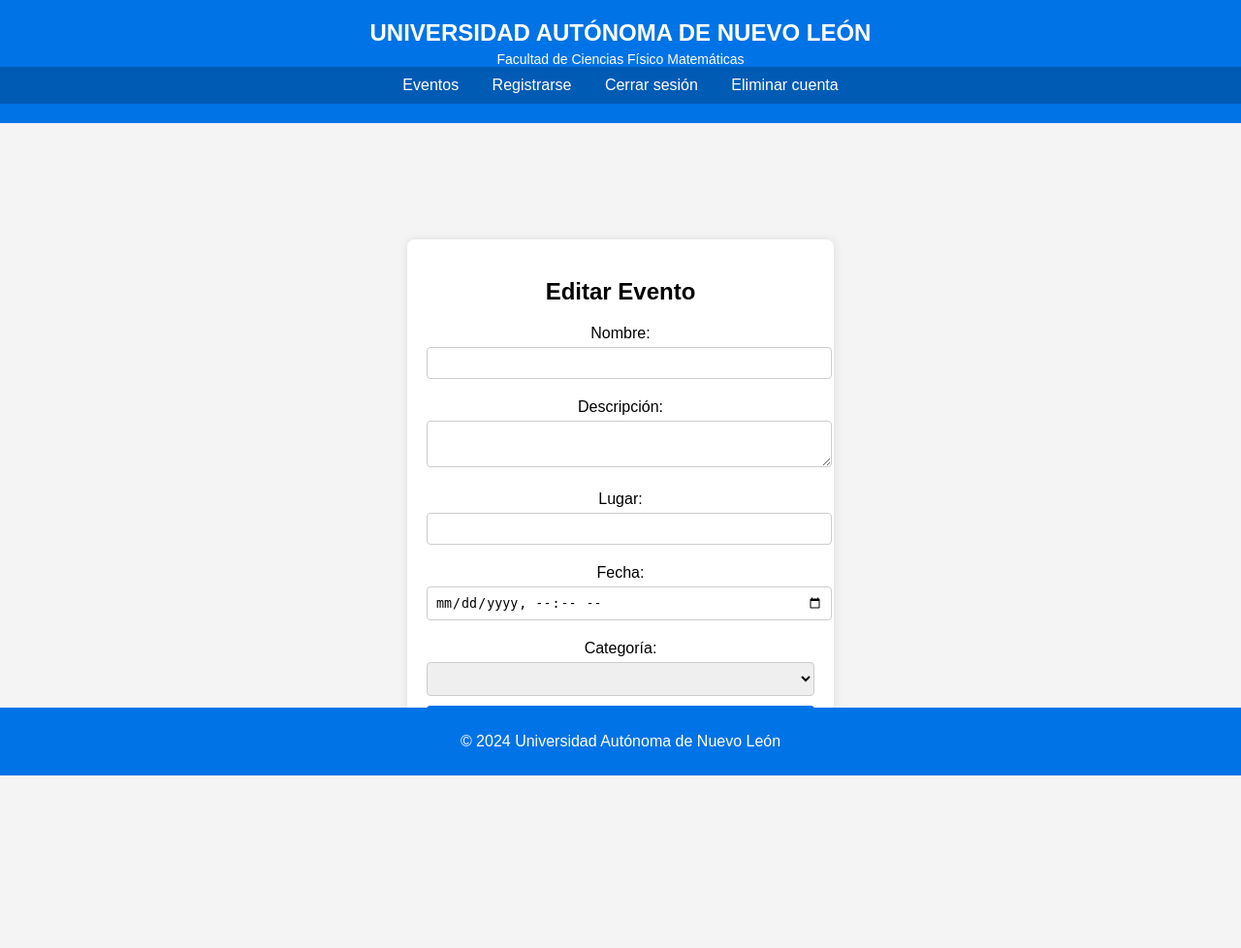
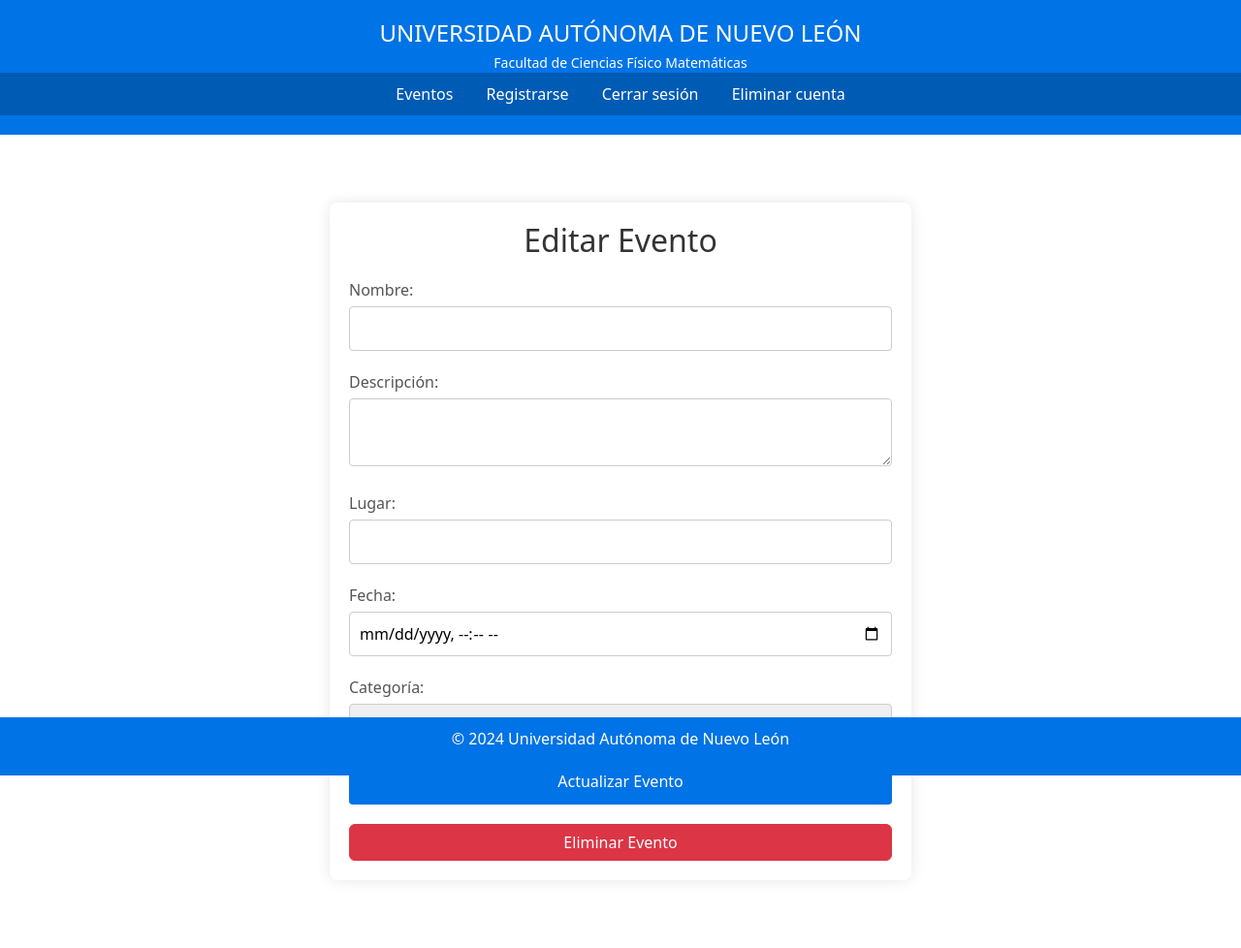
Before and after one commit to AlexisAndradeDev/SistemaEventosUANL, a Django app: template sistemaeventos/eventos/templates/eventos/editar_evento.html in a window 1280 px wide. Shown: the whole page at 97% size. Before the commit the page ends 800 px from the top, so only its background shows below. Run offline with Django 5.2, Linux system fonts and the light colour scheme; the template is opened without the code that fills it, so the values that code supplies are empty.

Commit message:
Mejorado diseño de detalle y editar evento; corregido bug de fecha en editar evento; eliminados messages

```diff
--- a/sistemaeventos/authentication/views.py
+++ b/sistemaeventos/authentication/views.py
@@ -20,13 +20,11 @@
         user = execute_sql("SELECT * FROM Usuario WHERE email = %s", [email])
 
         if not user:
-            messages.error(request, 'Correo electrónico inválido')
             return redirect(reverse('login'))
 
         user = execute_sql("EXEC login_user @Email = %s, @Password = %s", [email, password])
 
         if not user:
-            messages.error(request, "Contraseña inválida")
             return redirect(reverse('login'))
         else:
             # Autenticación manual ya que no estamos utilizando el modelo de Django
@@ -46,7 +44,6 @@
         user = execute_sql("SELECT * FROM Usuario WHERE email = %s", [email])
 
         if user:
-            messages.info(request, "El correo electrónico ya está registrado.")
             return redirect(reverse('register'))
 
         execute_sql(
@@ -54,7 +51,6 @@
             [email, nombre, apellido_paterno, apellido_materno, password]
         )
 
-        messages.info(request, "Cuenta creada con éxito")
         user_logout(request)
         return redirect(reverse('login'))
 
--- a/sistemaeventos/eventos/static/eventos/editar_evento.css
+++ b/sistemaeventos/eventos/static/eventos/editar_evento.css
@@ -1,45 +1,45 @@
-body {
-    font-family: Arial, sans-serif;
-    background-color: #f4f4f4;
-    margin: 0;
-    padding: 0;
-}
-
 .container {
     background-color: white;
     padding: 20px;
     border-radius: 8px;
-    box-shadow: 0 0 10px rgba(0, 0, 0, 0.1);
-    width: 400px;
+    box-shadow: 0 0 15px rgba(0, 0, 0, 0.1);
+    width: 90%;
+    max-width: 600px;
     text-align: center;
-    margin: 100px auto;
+    margin: 50px auto;
 }
 
 h2 {
     margin-bottom: 20px;
+    color: #333;
 }
 
 label {
     display: block;
     margin: 10px 0 5px;
+    text-align: left;
+    color: #555;
 }
 
 input, textarea, select {
     width: 100%;
-    padding: 8px;
+    padding: 10px;
     margin-bottom: 10px;
     border: 1px solid #ccc;
     border-radius: 4px;
+    box-sizing: border-box;
 }
 
 button {
     width: 100%;
-    padding: 10px;
+    padding: 12px;
     background-color: #0073e6;
     color: white;
     border: none;
     border-radius: 4px;
     cursor: pointer;
+    font-weight: 500;
+    transition: background-color 0.3s ease;
 }
 
 button:hover {
--- a/sistemaeventos/eventos/templates/eventos/editar_evento.html
+++ b/sistemaeventos/eventos/templates/eventos/editar_evento.html
@@ -25,5 +25,10 @@
         </select>
         <button type="submit">Actualizar Evento</button>
     </form>
+
+    <form method="post" action="{% url 'eliminar_evento' evento.0 %}" style="margin-top: 20px;">
+        {% csrf_token %}
+        <button type="submit" class="btn btn-danger">Eliminar Evento</button>
+    </form>
 </div>
 {% endblock %}
--- a/sistemaeventos/eventos/templates/eventos/evento_detalle.html
+++ b/sistemaeventos/eventos/templates/eventos/evento_detalle.html
@@ -24,5 +24,10 @@
         <li>{{ asistente.0 }}</li>
         {% endfor %}
     </ul>
+
+    <form method="post" action="{% url 'eliminar_asistente' evento.0 %}" style="margin-top: 20px;">
+        {% csrf_token %}
+        <button type="submit" class="btn btn-primary">Eliminarme como Asistente</button>
+    </form>
 </div>
 {% endblock %}
--- a/sistemaeventos/eventos/urls.py
+++ b/sistemaeventos/eventos/urls.py
@@ -7,4 +7,6 @@
     path('crear/', views.crear_evento, name='crear_evento'),
     path('asistir/<int:evento_id>/', views.asistir_evento, name='asistir_evento'),
     path('editar/<int:evento_id>/', views.editar_evento, name='editar_evento'),
+    path('eliminar/<int:evento_id>/', views.eliminar_evento, name='eliminar_evento'),
+    path('eliminar_asistente/<int:evento_id>/', views.eliminar_asistente, name='eliminar_asistente'),
 ]
--- a/sistemaeventos/templates/base.html
+++ b/sistemaeventos/templates/base.html
@@ -7,6 +7,7 @@
     <meta name="viewport" content="width=device-width, initial-scale=1.0">
     <title>{% block title %}{% endblock %}</title>
     <link rel="stylesheet" href="{% static 'base.css' %}">
+    <link href="https://cdn.jsdelivr.net/npm/bootstrap@5.3.3/dist/css/bootstrap.min.css" rel="stylesheet" integrity="sha384-QWTKZyjpPEjISv5WaRU9OFeRpok6YctnYmDr5pNlyT2bRjXh0JMhjY6hW+ALEwIH" crossorigin="anonymous">
     {% block extra_css %}{% endblock %}
 </head>
 <body>
@@ -31,5 +32,7 @@
     <footer>
         <p>&copy; 2024 Universidad Autónoma de Nuevo León</p>
     </footer>
+
+    <script src="https://cdn.jsdelivr.net/npm/bootstrap@5.3.3/dist/js/bootstrap.bundle.min.js" integrity="sha384-YvpcrYf0tY3lHB60NNkmXc5s9fDVZLESaAA55NDzOxhy9GkcIdslK1eN7N6jIeHz" crossorigin="anonymous"></script>
 </body>
 </html>
```
Also changed, not shown: sistemaeventos/eventos/static/eventos/evento_detalle.css (+11 -9 lines), sistemaeventos/eventos/views.py (+37 -3 lines), sql/sp/sp.sql (+13 -0 lines).
